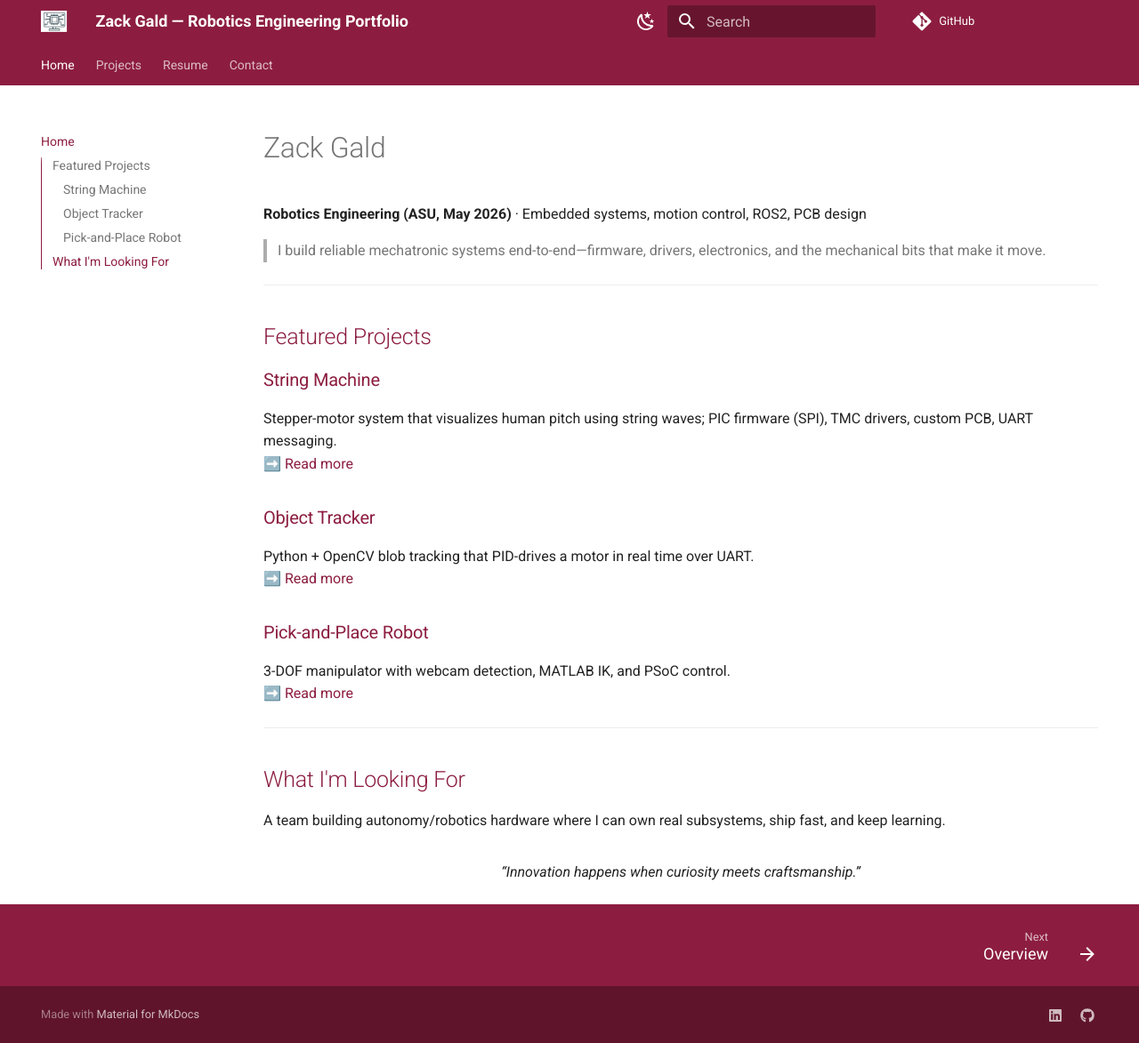
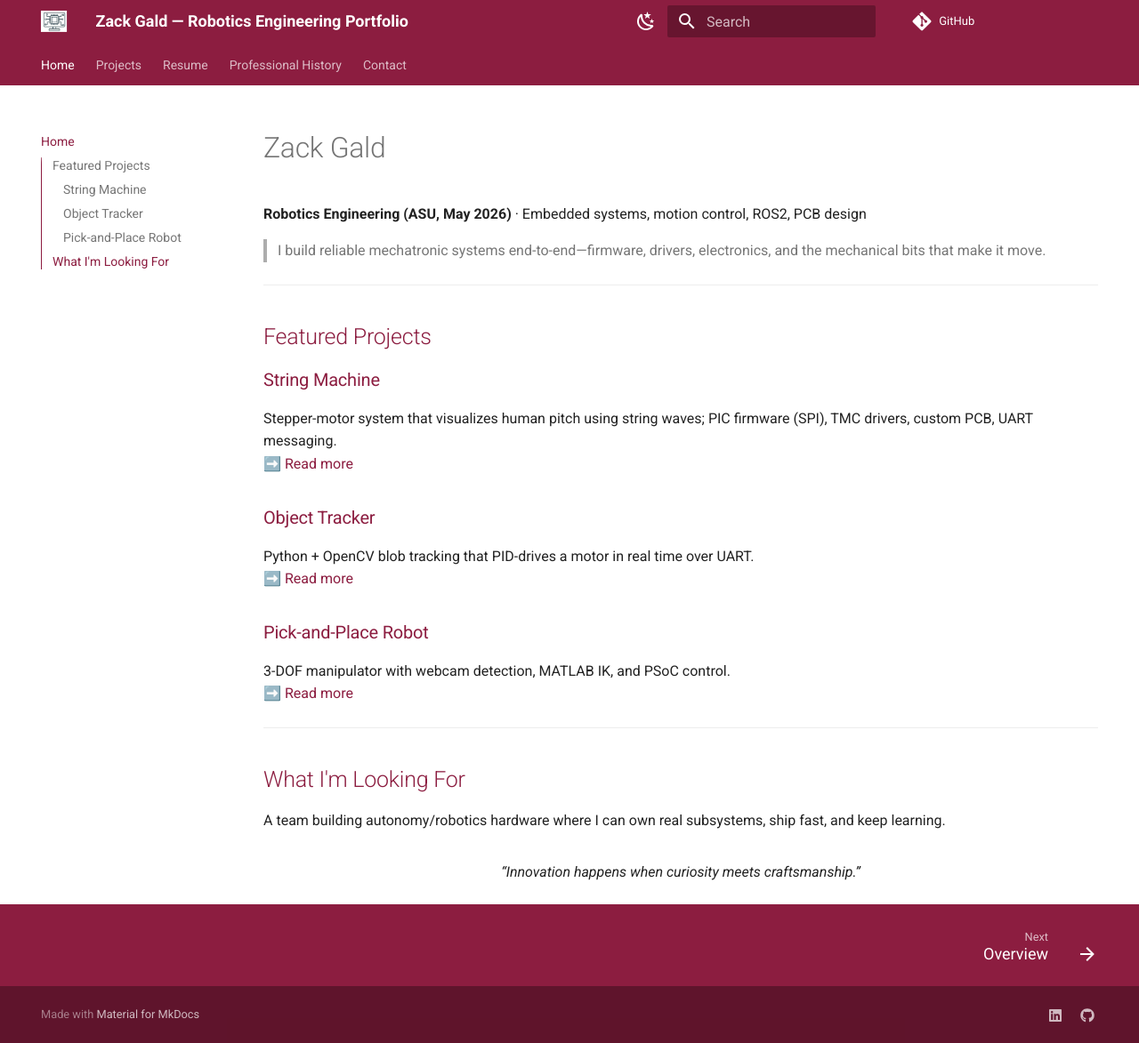
Before and after one commit to zackgald1/zgald, an MkDocs documentation site: the page built from docs/index.md, in a window 1280 px wide and 1173 px high. Shown: the whole window at 89% size. Built offline with MkDocs 1.6.1 and Material for MkDocs 9.7.7, drawn with Linux system fonts in a browser that asks for light colours; comment, search, counter and statistics services are not loaded.

Commit message:
Update mkdocs.yml

```diff
--- a/mkdocs.yml
+++ b/mkdocs.yml
@@ -50,4 +50,5 @@ nav:
       - Object Tracker: projects/object-tracker.md
       - Pick-and-Place: projects/pick-and-place.md
   - Resume: resume.md
+  - Professional History: professional-history.md
   - Contact: contact.md
```
